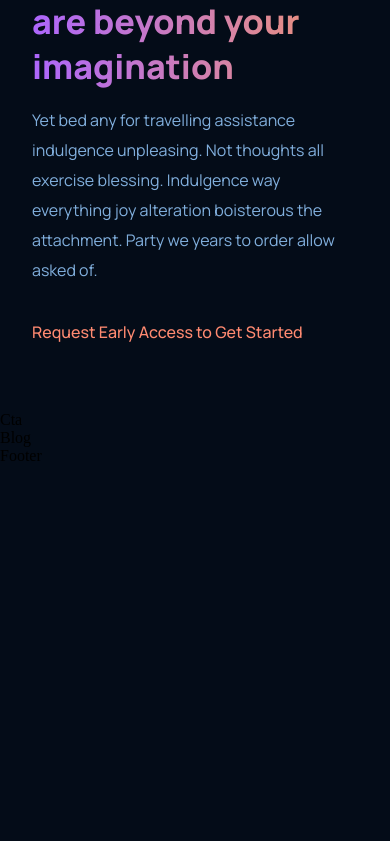
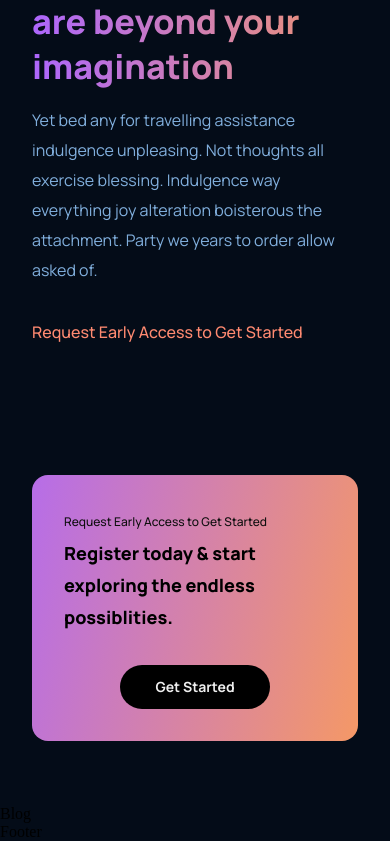
Before and after one commit to dasariprashant0/React_GPT3_App, a React (Create React App) app: page / in a window 390 px wide. Shown: the part 3757-4598 px from the top of the page. Before the commit the page ends 4222 px from the top, so only its background shows below. Built offline with nearby package versions, Linux system fonts and the light colour scheme.

Commit message:
Cta component completed and made it responsive.

```diff
--- a/src/components/cta/Cta.jsx
+++ b/src/components/cta/Cta.jsx
@@ -1,9 +1,18 @@
-import React from 'react'
+import React from "react";
+import "./cta.css";
 
 const Cta = () => {
   return (
-    <div>Cta</div>
-  )
-}
+    <div className="gpt3__cta">
+      <div className="gpt3__cta-container">
+        <p>Request Early Access to Get Started</p>
+        <h3>Register today & start exploring the endless possiblities.</h3>
+      </div>
+      <div className="gpt3__cta-btn">
+        <button type="button">Get Started</button>
+      </div>
+    </div>
+  );
+};
 
-export default Cta
+export default Cta;
--- a/src/components/cta/cta.css
+++ b/src/components/cta/cta.css
@@ -0,0 +1,75 @@
+.gpt3__cta {
+  display: flex;
+  justify-content: space-between;
+  align-items: center;
+  flex-direction: row;
+  padding: 2rem;
+  margin: 4rem;
+  border-radius: 1rem;
+  background: var(--gradient-bar);
+}
+
+.gpt3__cta-container p {
+  font-family: var(--font-family);
+  font-weight: 500;
+  font-size: 12px;
+  line-height: 30px;
+  color: #0e0e0e;
+}
+
+.gpt3__cta-container h3 {
+  font-family: var(--font-family);
+  font-weight: 800;
+  font-size: 24px;
+  line-height: 45px;
+  color: #000000;
+}
+
+.gpt3__cta-btn {
+  display: flex;
+  justify-content: center;
+  align-items: center;
+  margin-left: 2rem;
+}
+
+.gpt3__cta-btn button {
+  background: #000000;
+  color: #eeeeee;
+  border-radius: 40px;
+  font-family: var(--font-family);
+  font-weight: bold;
+  font-size: 18px;
+  line-height: 30px;
+  padding: 0.5rem 1rem;
+
+  border: none;
+  outline: none;
+  cursor: pointer;
+  min-width: 150px;
+}
+
+@media screen and (max-width: 650px) {
+  .gpt3__cta {
+    flex-direction: column;
+  }
+
+  .gpt3__cta-btn {
+    margin: 2rem 0 0;
+  }
+}
+
+@media screen and (max-width: 550px) {
+    .gpt3__cta{
+        margin: 4rem 2rem;
+    }
+
+    .gpt3__cta-container h3 {
+        font-size: 18px;
+        line-height: 32px;
+    }
+
+    .gpt3__cta-btn button {
+        font-size: 14px;
+        line-height: 28px;
+    }
+}
```
